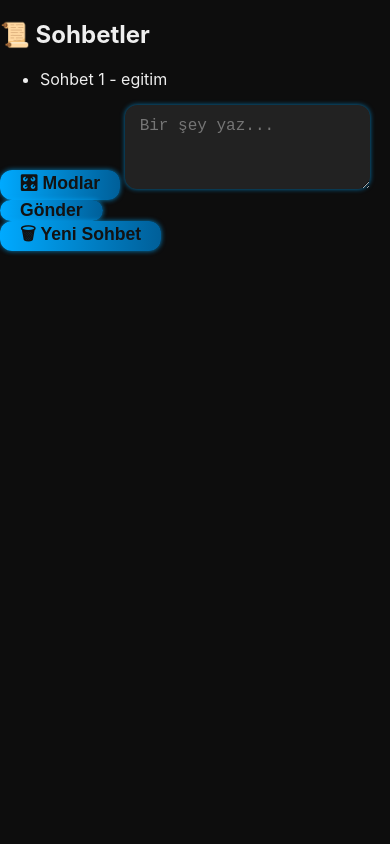
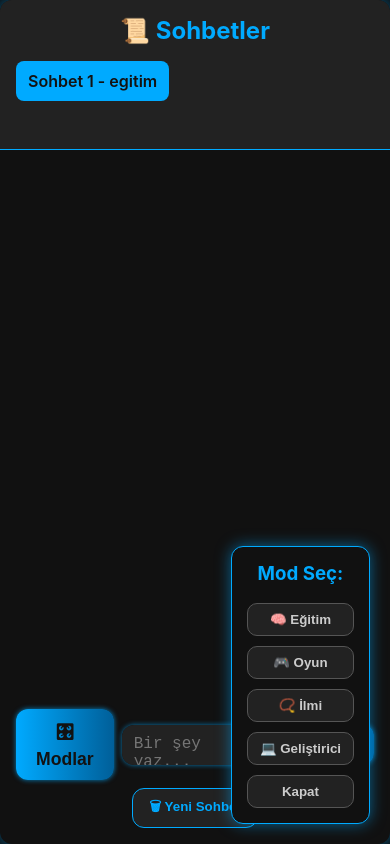
Before and after one commit to eywallahai-chat/eywallahai-chat.github.io, a plain HTML site: page index.html in a window 390 px wide. Both pictures are taken after a click on the button "🎛 Modlar". Drawn offline with Linux system fonts and the light colour scheme.

Commit message:
Update style.css

```diff
--- a/style.css
+++ b/style.css
@@ -1,143 +1,206 @@
-/* Genel Temalar */
-body {
+/* Genel sıfırlama */
+* {
+  box-sizing: border-box;
+}
+
+body, html {
+  margin: 0; padding: 0; height: 100%;
+  font-family: 'Inter', sans-serif;
   background: #0d0d0d;
   color: #eee;
-  font-family: 'Inter', sans-serif;
-  margin: 0; padding: 0;
+  display: flex;
+  justify-content: center;
+  align-items: center;
+}
+
+.container {
+  display: flex;
+  height: 90vh;
+  width: 95vw;
+  max-width: 1200px;
+  border-radius: 12px;
+  background: #111;
+  box-shadow: 0 0 15px #00aaff88;
+  overflow: hidden;
+}
+
+/* Sidebar - Sohbet Listesi */
+.sidebar {
+  width: 250px;
+  background: #222;
+  padding: 1rem;
+  overflow-y: auto;
+  border-right: 1px solid #00aaff;
+}
+
+.sidebar h2 {
+  margin-top: 0;
+  color: #00aaff;
+  text-align: center;
+  margin-bottom: 1rem;
+}
+
+.chat-list {
+  list-style: none;
+  padding: 0;
+  margin: 0;
+}
+
+.chat-list li {
+  background: #333;
+  margin-bottom: 8px;
+  padding: 10px 12px;
+  border-radius: 8px;
+  cursor: pointer;
+  transition: background 0.3s ease;
+  color: #ccc;
+  font-weight: 600;
+}
+
+.chat-list li:hover, .chat-list li.active {
+  background: #00aaff;
+  color: #121212;
+}
+
+/* Chat Alanı */
+.chat-area {
+  flex-grow: 1;
   display: flex;
   flex-direction: column;
-  min-height: 100vh;
+  padding: 1rem;
+  position: relative;
 }
 
-h1 {
-  font-weight: 900;
-  font-size: 3rem;
-  text-align: center;
-  margin-top: 1rem;
-  background: linear-gradient(90deg, #ff00cc, #3333ff, #00ffcc);
-  -webkit-background-clip: text;
-  -webkit-text-fill-color: transparent;
-  animation: colorShift 8s ease-in-out infinite;
+/* Chat Çıktısı */
+.chat-output {
+  flex-grow: 1;
+  overflow-y: auto;
+  padding-right: 10px;
+  margin-bottom: 1rem;
 }
 
-@keyframes colorShift {
-  0%, 100% { background-position: 0% 50%; }
-  50% { background-position: 100% 50%; }
+/* Mesaj balonları */
+.message {
+  max-width: 70%;
+  padding: 10px 15px;
+  margin-bottom: 10px;
+  border-radius: 20px;
+  word-wrap: break-word;
+  font-size: 1rem;
+  line-height: 1.3;
 }
 
-/* Alt başlık */
-p {
-  text-align: center;
-  font-size: 1.2rem;
-  margin-bottom: 1.5rem;
-  color: #bbb;
+.user-message {
+  background: #005f99;
+  color: #fff;
+  margin-left: auto;
+  border-bottom-right-radius: 4px;
 }
 
-/* Form */
-form {
-  max-width: 600px;
-  margin: 0 auto 1rem;
+.bot-message {
+  background: #00aaff;
+  color: #121212;
+  margin-right: auto;
+  border-bottom-left-radius: 4px;
+}
+
+/* Input alanı */
+.input-area {
   display: flex;
   gap: 8px;
-  padding: 0 1rem;
+  align-items: center;
 }
 
-textarea {
+textarea#user-input {
   flex-grow: 1;
-  padding: 12px 15px;
+  padding: 10px 12px;
   border-radius: 12px;
   border: none;
+  resize: none;
   background: #222;
   color: #eee;
   font-size: 1rem;
-  resize: vertical;
-  min-height: 60px;
-  max-height: 150px;
+  outline: none;
   box-shadow: 0 0 5px #00aaffaa;
-  outline: none;
   transition: box-shadow 0.3s ease;
+  height: 40px;
 }
 
-textarea:focus {
+textarea#user-input:focus {
   box-shadow: 0 0 10px #00aaff;
 }
 
-button {
+.send-btn, .mod-btn {
   background: linear-gradient(90deg, #00aaff, #005f99);
   border: none;
   border-radius: 12px;
   color: #121212;
   font-weight: 700;
   font-size: 1.1rem;
-  padding: 0 20px;
+  padding: 10px 20px;
   cursor: pointer;
+  box-shadow: 0 0 5px #00aaffbb;
   transition: background 0.3s ease;
-  box-shadow: 0 0 5px #00aaffbb;
 }
 
-button:hover {
+.send-btn:hover, .mod-btn:hover {
   background: linear-gradient(90deg, #005f99, #00aaff);
   box-shadow: 0 0 15px #00aaffee;
 }
 
-/* Footer */
-.chat-footer {
-  display: flex;
-  justify-content: center;
-  gap: 15px;
-  margin-top: auto;
-  padding: 1rem 0;
-  background: #111;
-  border-top: 1px solid #222;
+/* Yeni sohbet butonu */
+.new-chat-btn {
+  margin-top: 8px;
+  align-self: center;
+  background: #222;
+  border: 1px solid #00aaff;
+  color: #00aaff;
+  padding: 8px 16px;
+  border-radius: 12px;
+  cursor: pointer;
+  font-weight: 600;
+  transition: background 0.3s ease, color 0.3s ease;
 }
 
-.footer-btn {
-  background: #222;
-  border-radius: 12px;
-  padding: 10px 14px;
-  color: #ccc;
-  border: 1px solid #444;
-  cursor: pointer;
-  transition: background 0.3s ease, color 0.3s ease;
-  font-weight: 600;
-  min-width: 90px;
+.new-chat-btn:hover {
+  background: #00aaff;
+  color: #121212;
 }
 
-.footer-btn:hover {
-  background: #00aaff;
-  color: #121212;
-  border-color: #00aaff;
-}
-
-/* Mod menü */
+/* Mod Menü */
 .mod-menu {
   position: fixed;
-  bottom: 80px;
+  bottom: 20px;
   right: 20px;
   background: #111;
-  border: 1px solid #333;
+  border: 1px solid #00aaff;
   border-radius: 12px;
   padding: 15px;
   box-shadow: 0 0 15px #00aaff88;
+  display: flex;
+  flex-direction: column;
+  gap: 10px;
+  z-index: 999;
+}
+
+.mod-menu.hidden {
   display: none;
-  flex-direction: column;
-  gap: 8px;
-  z-index: 100;
 }
 
 .mod-menu h3 {
   margin: 0 0 8px 0;
   color: #00aaff;
+  text-align: center;
 }
 
 .mod-menu button {
   background: #222;
   border-radius: 10px;
-  padding: 8px 10px;
+  padding: 8px 12px;
   border: 1px solid #555;
   color: #ccc;
+  font-weight: 600;
   cursor: pointer;
-  font-weight: 600;
   transition: background 0.3s ease;
 }
 
@@ -148,17 +211,25 @@ button:hover {
 }
 
 /* Responsive */
-@media (max-width: 600px) {
-  h1 {
-    font-size: 2rem;
+@media (max-width: 800px) {
+  .container {
+    flex-direction: column;
+    height: 100vh;
+    width: 100vw;
   }
-
-  form {
-    padding: 0 0.5rem;
+  .sidebar {
+    width: 100%;
+    height: 150px;
+    border-right: none;
+    border-bottom: 1px solid #00aaff;
+    overflow-x: auto;
+    white-space: nowrap;
   }
-
-  .chat-footer {
-    flex-direction: column;
-    gap: 10px;
+  .chat-list li {
+    display: inline-block;
+    margin-right: 10px;
+  }
+  .chat-area {
+    flex-grow: 1;
   }
 }
```
